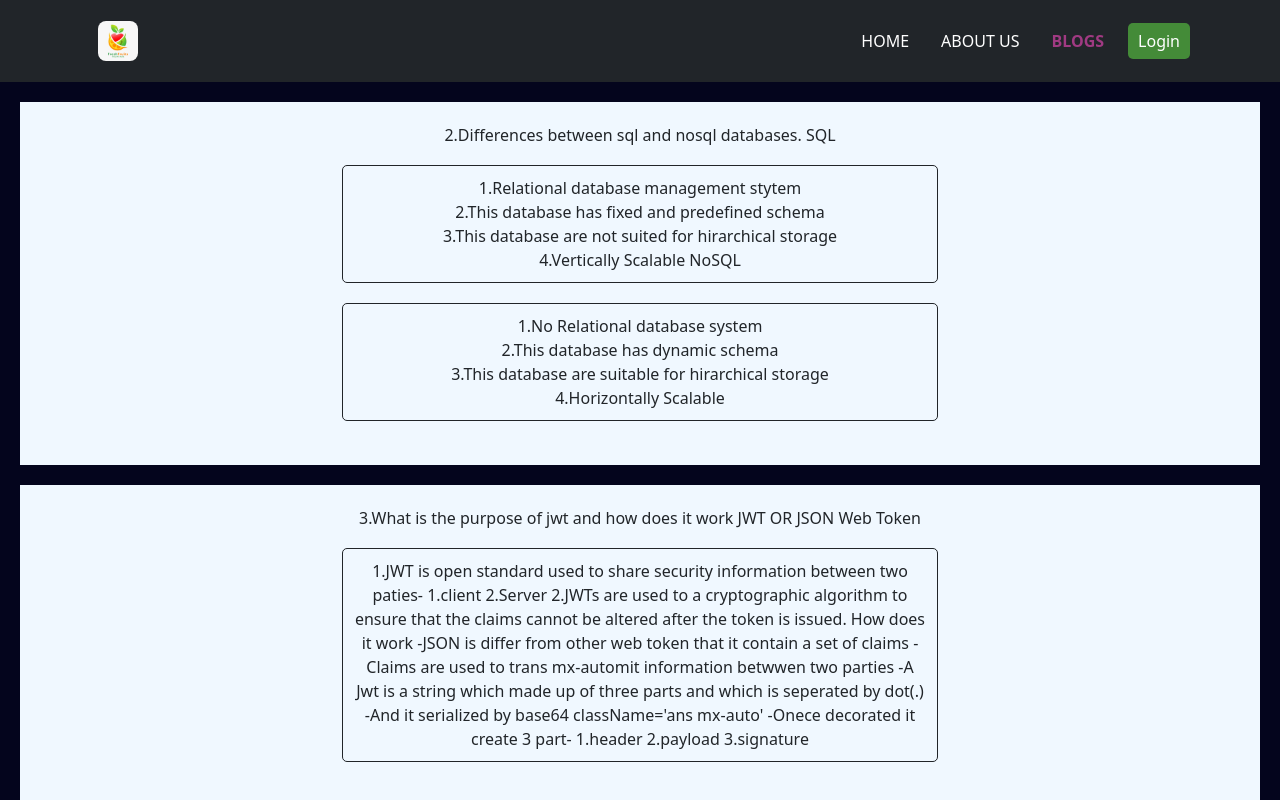
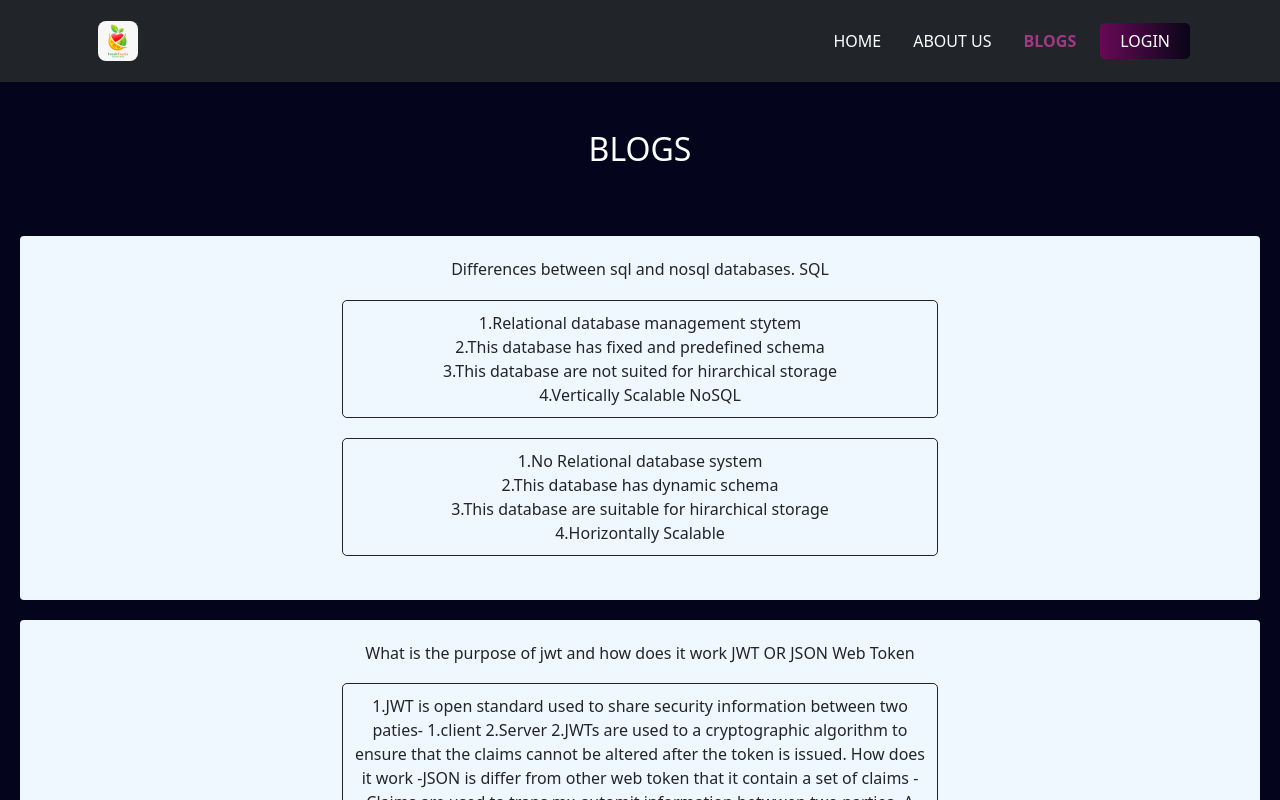
Before and after one commit to Asaduzzaman14/tools-menufacture-house-front-end, a React (Create React App) app: page /blogs in a window 1280 px wide. Shown: the top 800 px of the page. Built offline with nearby package versions, Linux system fonts and the light colour scheme; no server answers.

Commit message:
update ui

```diff
--- a/src/App.css
+++ b/src/App.css
@@ -45,4 +45,5 @@
 
 body {
   background-color: #04051d !important;
+  min-height: 100vh;
 }
--- a/src/Component/Blogs/Blogs.js
+++ b/src/Component/Blogs/Blogs.js
@@ -4,9 +4,9 @@ import './Blogs.css'
 const Blogs = () => {
     return (
         <div className='QandA-container '>
-
-            <div className='q-and-a p-4 '>
-                <h6> 2.Differences between sql and nosql databases.
+            <h2 className='text-white py-5'>BLOGS</h2>
+            <div className='q-and-a rounded p-4 '>
+                <h6>Differences between sql and nosql databases.
                     SQL</h6>
 
                 <div className='ans mx-auto'>
@@ -33,8 +33,8 @@ const Blogs = () => {
                 </div>
             </div>
 
-            <div className="q-and-a p-4">
-                <h6> 3.What is the purpose of jwt and how does it work
+            <div className="q-and-a rounded p-4">
+                <h6>What is the purpose of jwt and how does it work
                     JWT OR JSON Web Token</h6>
 
                 <div className='ans mx-auto'>
@@ -58,7 +58,7 @@ const Blogs = () => {
             </div>
 
 
-            <div className='q-and-a'>
+            <div className='q-and-a rounded'>
                 <h5>Difference between javascript and nodejs
                     NodeJs? </h5>
 
--- a/src/Component/Pages/Header/Header.css
+++ b/src/Component/Pages/Header/Header.css
@@ -3,16 +3,18 @@
     color: #fff !important;
 }
 
-.sign-out-btn {
+.sign-out-btn,
+.allButton {
     border: none;
-    padding: 6px 10px;
+    padding: 6px 20px;
     border-radius: 5px;
-    background-color: #448b38;
+    background-image: linear-gradient(to right, #670957, #080617);
     color: #fff;
 }
 
 .sign-out-btn:hover {
-    background-color: #354b31;
+    background-image: linear-gradient(to right, #840b6f, #16113a);
+
 }
 
 
--- a/src/Component/Pages/Header/Header.js
+++ b/src/Component/Pages/Header/Header.js
@@ -74,7 +74,7 @@ const Header = () => {
                                 </>
                                     :
                                     <Nav.Link as={Link} to="/login">
-                                        <button className='sign-out-btn'>Login    </button>
+                                        <button className='sign-out-btn'>LOGIN</button>
                                     </Nav.Link>
 
                             }
--- a/src/Component/Pages/MyItem/MyItem.css
+++ b/src/Component/Pages/MyItem/MyItem.css
@@ -0,0 +1 @@
+.summery {}
--- a/src/Component/Pages/MyItem/MyItem.js
+++ b/src/Component/Pages/MyItem/MyItem.js
@@ -47,15 +47,20 @@ const MyItem = () => {
 
 
     return (
-        <div>
-            <h2>This is my item {items.length}</h2>
+        <div className='text-white pt-5' style={{ minHeight: "100vh" }}>
+            <h2>MY ITEM {items.length}</h2>
 
             <div>
                 <table className="table mt-5">
                     {
-                        items.length === 0 ? <>YOU HAVE NO ITEM             <button className='add-btn' onClick={() => navigate('/additem')}>Please Add new ITem</button>
-                        </>
-                            : <thead>
+                        items.length === 0
+                            ?
+                            <div>
+                                <p className='summery text-white'>YOU HAVE NO ITEM</p>
+                                <button className='add-btn allButton' onClick={() => navigate('/additem')}>Please Add new ITem</button>
+                            </div>
+                            :
+                            <thead>
                                 <tr>
                                     <th scope="col">No</th>
                                     <th scope="col">Name</th>
--- a/src/Component/Pages/Visit/Visit.css
+++ b/src/Component/Pages/Visit/Visit.css
@@ -1,19 +1,21 @@
 .visitOne-container-main {
     padding-top: 50px;
-    background-color: rgba(12, 122, 34, 0.683);
+    background-color: rgb(10, 3, 77);
+    background-image: linear-gradient(#0e0b35, #060415);
+
 }
 
-.visting-title {
-    color: #fff;
-    font-size: 35px;
+.section-title {
+    color: #ffffff;
+    font-size: 45px;
     font-weight: 400;
 }
 
 .visitOne-container {
     padding: 20px;
     display: grid;
-    grid-template-columns: repeat(2, 1fr);
-    gap: 30px;
+    grid-template-columns: repeat(3, 1fr);
+    gap: 10px;
 }
 
 
@@ -25,7 +27,7 @@
 
 @media only screen and (max-width:997px) {
     .visitOne-container {
-        /* grid-template-columns: repeat(auto-fit, minmax(200px, 1fr)); */
-        grid-template-columns: repeat(1, 1fr);
+        grid-template-columns: repeat(auto-fit, minmax(200px, 1fr));
+        /* grid-template-columns: repeat(1, 1fr); */
     }
 }
--- a/src/Component/Pages/Visit/Visit.js
+++ b/src/Component/Pages/Visit/Visit.js
@@ -16,7 +16,7 @@ const Visit = () => {
 
     return (
         <div className='visitOne-container-main'>
-            <h2 className='visting-title' >Visit Our WearHouse </h2>
+            <h2 className='section-title' >Visit Our WearHouse </h2>
 
             <div className='visitOne-container'>
                 {
--- a/src/Component/Pages/Visit/VisitOne.js
+++ b/src/Component/Pages/Visit/VisitOne.js
@@ -8,7 +8,7 @@ const VisitOne = ({ visitOne }) => {
     return (
         <div>
             <div className='worker'>
-                <img src={img} alt="" />
+                <img className='w-100' src={img} alt="" />
                 <h5 className='mt-4'>{name}</h5>
                 <p>{desc}</p>
                 <button onClick={() => navigate('/about')} className='add-btn'>visit More</button>
--- a/src/Component/Pages/Worker/Worker.css
+++ b/src/Component/Pages/Worker/Worker.css
@@ -3,17 +3,20 @@
     grid-template-columns: repeat(3, 1fr);
 }
 
-
-
-
 /*  */
 .worker {
-    margin-top: 30px;
-    background-color: aliceblue;
+    margin-top: 0px;
+    background-color: rgb(10, 8, 32);
+    color: #fff;
+    box-shadow: 2px 1px 10px #8076a4;
     border: 1px solid;
     margin: 30px;
     padding: 20px;
     border-radius: 10px;
+}
+
+.worker:hover {
+    box-shadow: 2px 1px 10px #c0bec8;
 }
 
 .worker img {
@@ -23,8 +26,6 @@
 
 }
 
-
-
 @media only screen and (max-width:600px) {
     .worker-container {
         grid-template-columns: repeat(1, 1fr);
--- a/src/Component/Pages/Worker/Worker.js
+++ b/src/Component/Pages/Worker/Worker.js
@@ -15,7 +15,8 @@ const Worker = () => {
     const displaworker = workers.slice(0, 6)
     return (
         <div>
-            <h2 className='mt-5 mb-3 '>Meet our Worker</h2>
+            {/* <h2 className='mt-5 mb-3 '>Meet our Worker</h2> */}
+            <h2 className='text-white mt-5'>MEET OUR WORKER</h2>
 
             <div className='worker-container'>
                 {
```
